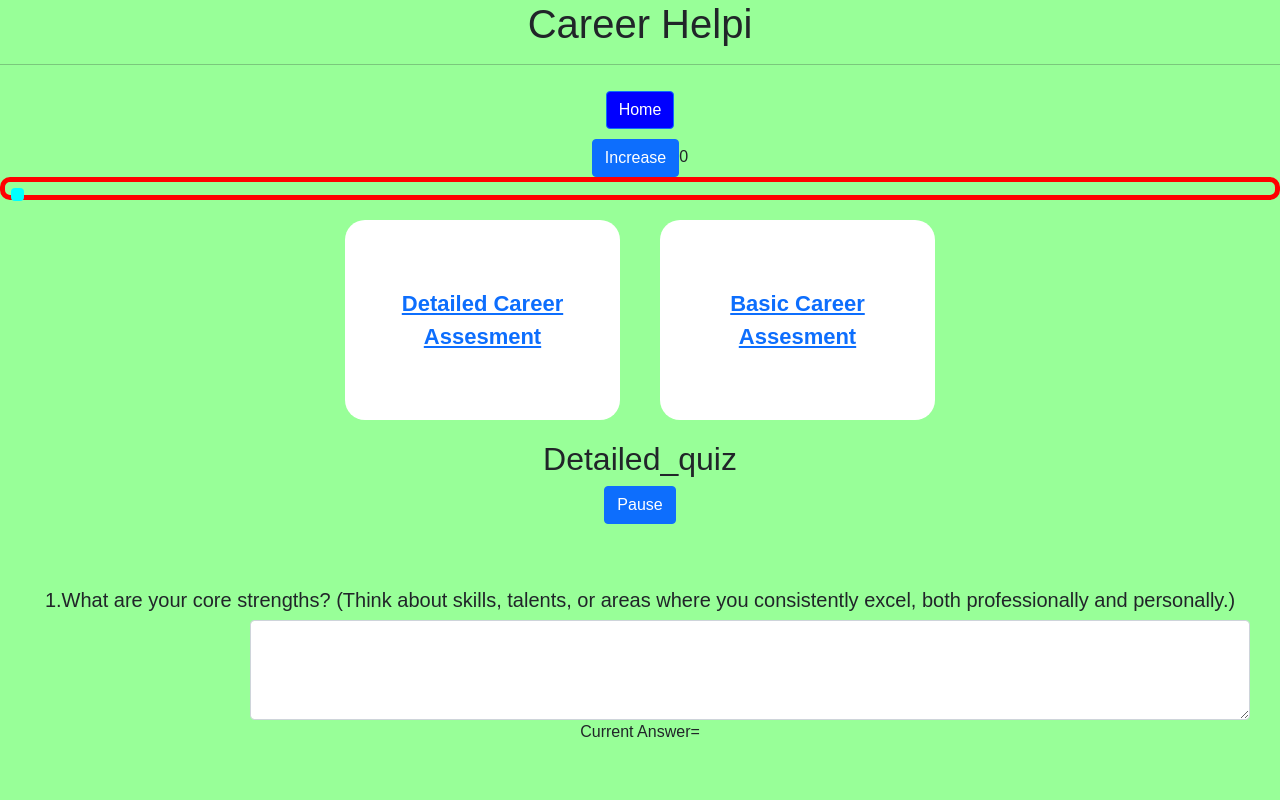
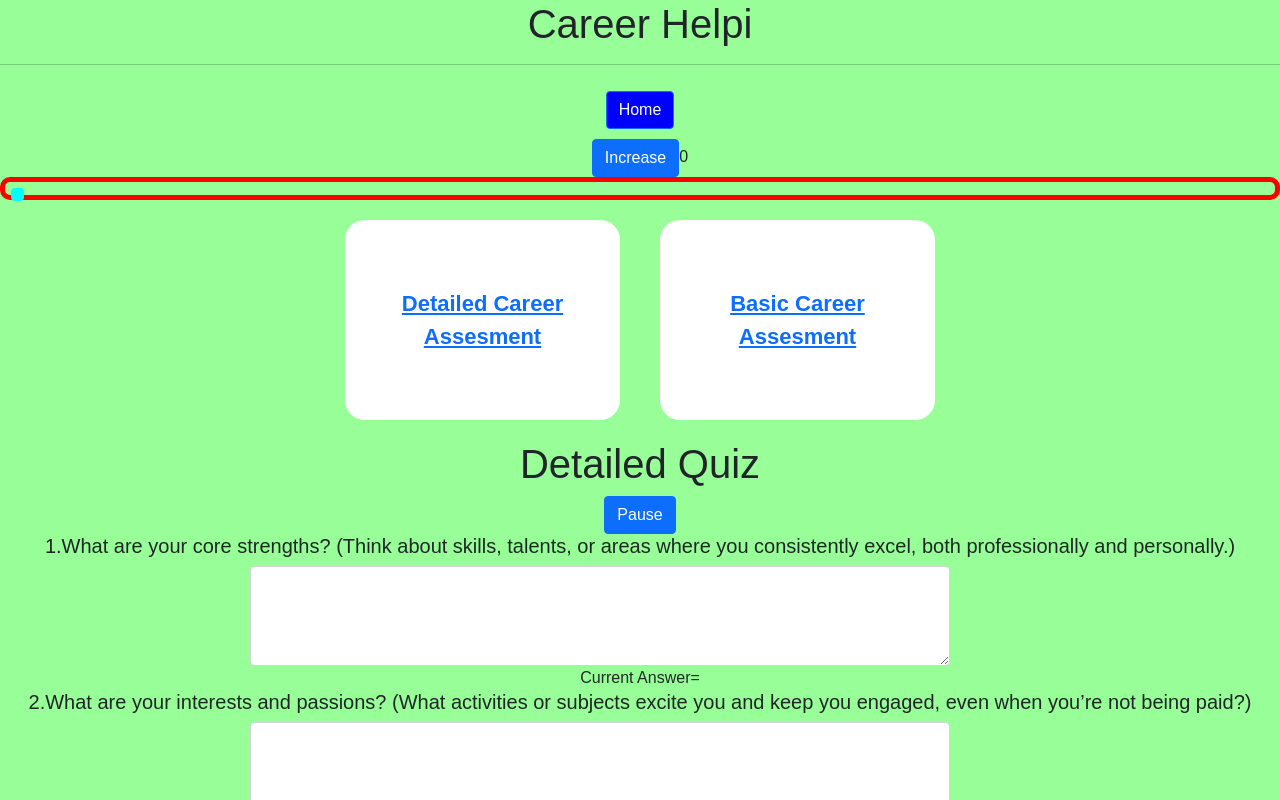
Before and after one commit to ColinB777/FinalProject, a React (Create React App) app: page /detailed_quiz in a window 1280 px wide. Shown: the top 800 px of the page. Built offline with nearby package versions, Linux system fonts and the light colour scheme.

Commit message:
Changed the looks of the questions

```diff
--- a/src/Detailed.tsx
+++ b/src/Detailed.tsx
@@ -33,16 +33,16 @@ export function Detailedquiz() {
     //displays the questions and a text input box to each to answer them
     //using map function
     return(<div>
-      <h2>Detailed_quiz</h2>
+      <h1>Detailed Quiz</h1>
       <Button onClick={PauseButton}>Pause</Button>
       {qList.map((question:Question,i:number) =>(
-      <FormGroup style={{marginTop:"5%"}}>
+      <FormGroup className="Question_Box">
       <h5>{question.body}</h5>
       <Form.Control
       as = "textarea"
       value={question.answer}
       onChange={(e)=>updateAnswer(e.target.value,i)}
-      style={{maxWidth:1000, marginLeft:250, height:100}} />
+      style={{maxWidth:700, marginLeft:250, height:100}} />
       <span>Current Answer={question.answer}</span>
       </FormGroup>
       ))}
```
